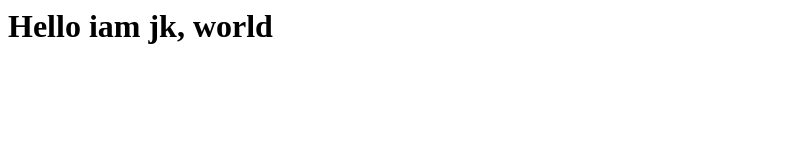
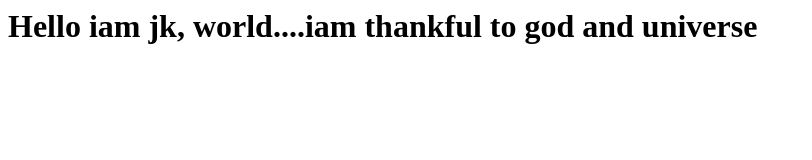
Before and after one commit to vishalEngineer/angular, a plain HTML site: page index.html in a window 1280 px wide. Shown: the whole page, without its empty margins (0-812 px from the left). Drawn offline with Linux system fonts and the light colour scheme.

Commit message:
modified

```diff
--- a/index.html
+++ b/index.html
@@ -5,6 +5,6 @@
     <title>hello</title>
 </head>
 <body>
-    <h1>Hello iam jk, world</h1>
+    <h1>Hello iam jk, world....iam thankful to god and universe</h1>
 </body>
 </html>
```
